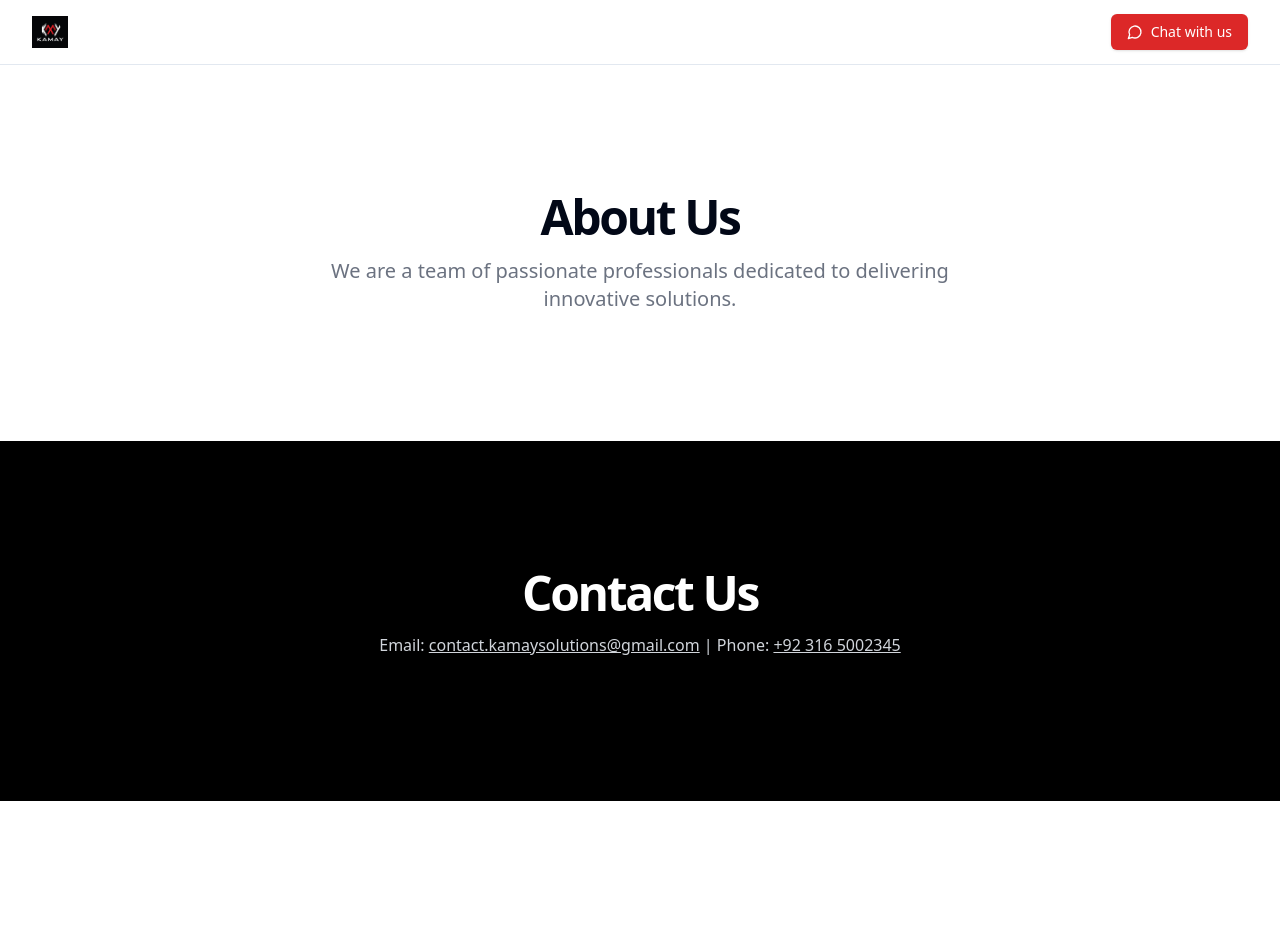
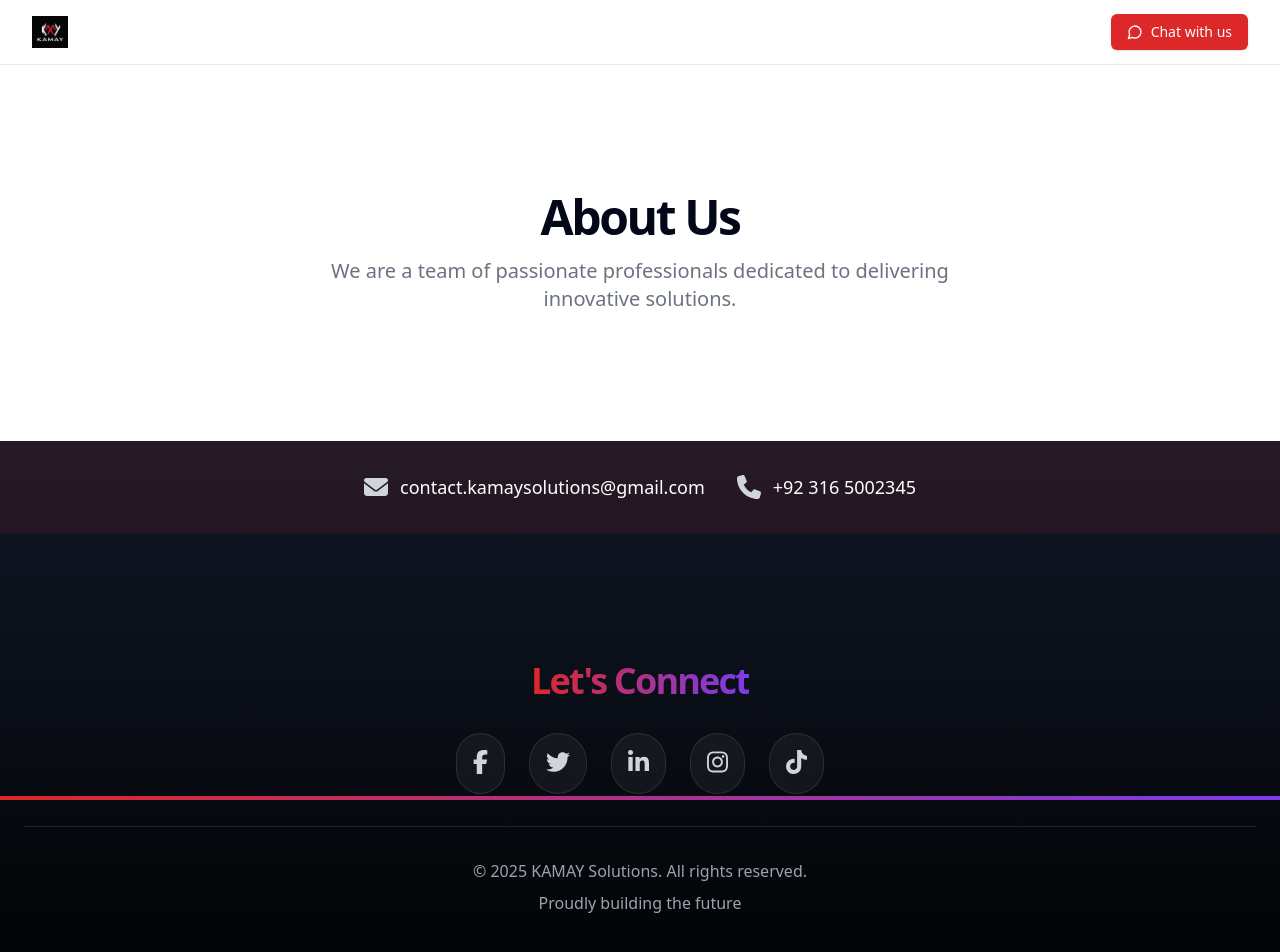
Before and after one commit to AbdulRafay517/kamay-website, a React (Vite) app: page /kamay-website/about in a window 1280 px wide. Shown: the top 952 px of the page. Before the commit the page ends 801 px from the top, so only its background shows below. Built offline with nearby package versions, Linux system fonts and the light colour scheme.

Commit message:
Update Footer

```diff
--- a/package.json
+++ b/package.json
@@ -11,6 +11,11 @@
     "preview": "vite preview"
   },
   "dependencies": {
+    "@fortawesome/fontawesome-svg-core": "^6.7.2",
+    "@fortawesome/free-brands-svg-icons": "^6.7.2",
+    "@fortawesome/free-regular-svg-icons": "^6.7.2",
+    "@fortawesome/free-solid-svg-icons": "^6.7.2",
+    "@fortawesome/react-fontawesome": "^0.2.2",
     "@radix-ui/react-slot": "^1.1.1",
     "class-variance-authority": "^0.7.1",
     "clsx": "^2.1.1",
--- a/src/App.jsx
+++ b/src/App.jsx
@@ -1,6 +1,9 @@
 import { BrowserRouter as Router, Routes, Route } from 'react-router-dom'
 import Header from './components/Header'
 import HomePage from './pages/HomePage'
+import '@fortawesome/fontawesome-svg-core/styles.css'
+import { config } from '@fortawesome/fontawesome-svg-core'
+config.autoAddCss = false
 
 export default function App() {
   return (
--- a/src/components/Footer.jsx
+++ b/src/components/Footer.jsx
@@ -1,33 +1,94 @@
+import { FontAwesomeIcon } from '@fortawesome/react-fontawesome';
+import { faFacebookF, faTwitter, faLinkedinIn, faInstagram, faTiktok } from '@fortawesome/free-brands-svg-icons';
+import { faPhone, faEnvelope } from '@fortawesome/free-solid-svg-icons';
+import { motion } from "framer-motion";
+
 export default function Footer() {
   return (
-    <footer className="w-full py-12 md:py-24 lg:py-32 bg-black text-white">
-      <div className="container px-4 md:px-6">
-        <div className="flex flex-col items-center space-y-4 text-center">
-          <h3 className="text-3xl font-bold tracking-tighter sm:text-4xl md:text-5xl">
-            Contact Us
-          </h3>
-          <p className="text-gray-300">
-            Email: <a href="mailto:contact.kamaysolutions@gmail.com" className="underline">contact.kamaysolutions@gmail.com</a> | Phone: <a href="https://wa.me/message/5ANCCFINFNNDF1" className="underline">+92 316 5002345</a>
-          </p>
-          <div className="flex gap-4">
-            <a href="https://www.facebook.com/profile.php?id=61563332233106" target="_blank" rel="noopener noreferrer" className="text-gray-300 hover:text-white">
-              <i className="fab fa-facebook"></i>
-            </a>
-            <a href="https://x.com/KamaySolutions" target="_blank" rel="noopener noreferrer" className="text-gray-300 hover:text-white">
-              <i className="fab fa-twitter"></i>
-            </a>
-            <a href="https://www.linkedin.com/company/kamay-solutions" target="_blank" rel="noopener noreferrer" className="text-gray-300 hover:text-white">
-              <i className="fab fa-linkedin"></i>
-            </a>
-            <a href="https://www.instagram.com/kamaysolutions/" target="_blank" rel="noopener noreferrer" className="text-gray-300 hover:text-white">
-              <i className="fab fa-instagram"></i>
-            </a>
-            <a href="https://www.tiktok.com/@kamay_solutions" target="_blank" rel="noopener noreferrer" className="text-gray-300 hover:text-white">
-              <i className="fab fa-tiktok"></i>
-            </a>
-          </div>
+    <footer className="w-full bg-gradient-to-b from-gray-900 to-black text-white">
+      {/* Contact Strip */}
+      <div className="bg-primary/10 py-8">
+        <div className="container px-4 md:px-6 flex flex-col md:flex-row justify-center items-center gap-8">
+          <motion.a
+            href="mailto:contact.kamaysolutions@gmail.com"
+            className="flex items-center gap-3 hover:text-primary transition-colors group"
+            whileHover={{ scale: 1.05 }}
+          >
+            <FontAwesomeIcon
+              icon={faEnvelope}
+              className="w-6 h-6 text-gray-300 group-hover:text-primary transition-colors"
+            />
+            <span className="text-lg font-medium">contact.kamaysolutions@gmail.com</span>
+          </motion.a>
+
+          <motion.a
+            href="https://wa.me/message/5ANCCFINFNNDF1"
+            className="flex items-center gap-3 hover:text-secondary transition-colors group"
+            whileHover={{ scale: 1.05 }}
+          >
+            <FontAwesomeIcon
+              icon={faPhone}
+              className="w-6 h-6 text-gray-300 group-hover:text-secondary transition-colors"
+            />
+            <span className="text-lg font-medium">+92 316 5002345</span>
+          </motion.a>
         </div>
       </div>
+
+      {/* Main Footer Content */}
+      <div className="py-12 md:py-24 lg:py-32">
+        <div className="container px-4 md:px-6">
+          <motion.div
+            initial={{ opacity: 0, y: 30 }}
+            whileInView={{ opacity: 1, y: 0 }}
+            transition={{ duration: 0.6 }}
+            className="flex flex-col items-center space-y-8 text-center"
+          >
+            <h3 className="text-4xl font-bold tracking-tighter bg-gradient-to-r from-primary to-secondary bg-clip-text text-transparent">
+              Let's Connect
+            </h3>
+
+            {/* Social Icons */}
+            <div className="flex flex-wrap justify-center gap-6">
+              {[
+                { icon: faFacebookF, href: "https://www.facebook.com/profile.php?id=61563332233106" },
+                { icon: faTwitter, href: "https://x.com/KamaySolutions" },
+                { icon: faLinkedinIn, href: "https://www.linkedin.com/company/kamay-solutions" },
+                { icon: faInstagram, href: "https://www.instagram.com/kamaysolutions/" },
+                { icon: faTiktok, href: "https://www.tiktok.com/@kamay_solutions" },
+              ].map((social, index) => (
+                <motion.a
+                  key={index}
+                  href={social.href}
+                  target="_blank"
+                  rel="noopener noreferrer"
+                  className="p-4 rounded-full bg-white/5 hover:bg-primary/20 transition-all backdrop-blur-sm border border-white/10 hover:border-primary/30 group"
+                  whileHover={{ scale: 1.1 }}
+                  whileTap={{ scale: 0.9 }}
+                >
+                  <FontAwesomeIcon
+                    icon={social.icon}
+                    className="text-2xl text-gray-300 group-hover:text-white transition-colors"
+                  />
+                </motion.a>
+              ))}
+            </div>
+
+            {/* Copyright */}
+            <div className="mt-12 border-t border-white/10 pt-8 w-full">
+              <p className="text-gray-400">
+                © {new Date().getFullYear()} KAMAY Solutions. All rights reserved.
+              </p>
+              <p className="text-gray-400 mt-2">
+                Proudly building the future
+              </p>
+            </div>
+          </motion.div>
+        </div>
+      </div>
+
+      {/* Decorative Elements */}
+      <div className="absolute bottom-0 left-0 w-full h-1 bg-gradient-to-r from-primary to-secondary" />
     </footer>
   );
 }
--- a/src/index.css
+++ b/src/index.css
@@ -109,6 +109,22 @@
   .animate-delay-200 {
     animation-delay: 200ms;
   }
+
+  .footer-social {
+    transition: all 0.3s cubic-bezier(0.4, 0, 0.2, 1);
+  }
+
+  .footer-social:hover {
+    box-shadow: 0 0 20px rgba(var(--primary)/0.2);
+  }
+
+  .contact-strip {
+    background: linear-gradient(
+      45deg,
+      rgba(var(--primary)/0.1) 0%,
+      rgba(var(--secondary)/0.1) 100%
+    );
+  }
 }
 
 /* Rest of your CSS remains the same */
--- /dev/null
+++ b/src/lib/fontawesome.js
@@ -0,0 +1,19 @@
+import { library } from '@fortawesome/fontawesome-svg-core'
+import {
+  faFacebookF,
+  faTwitter,
+  faLinkedinIn,
+  faInstagram,
+  faTiktok
+} from '@fortawesome/free-brands-svg-icons'
+import { faEnvelope, faPhone } from '@fortawesome/free-solid-svg-icons'
+
+library.add(
+  faFacebookF,
+  faTwitter,
+  faLinkedinIn,
+  faInstagram,
+  faTiktok,
+  faEnvelope,
+  faPhone
+)
```
Also changed, not shown: 1 other file (tests, documents, lock files or other folders).
